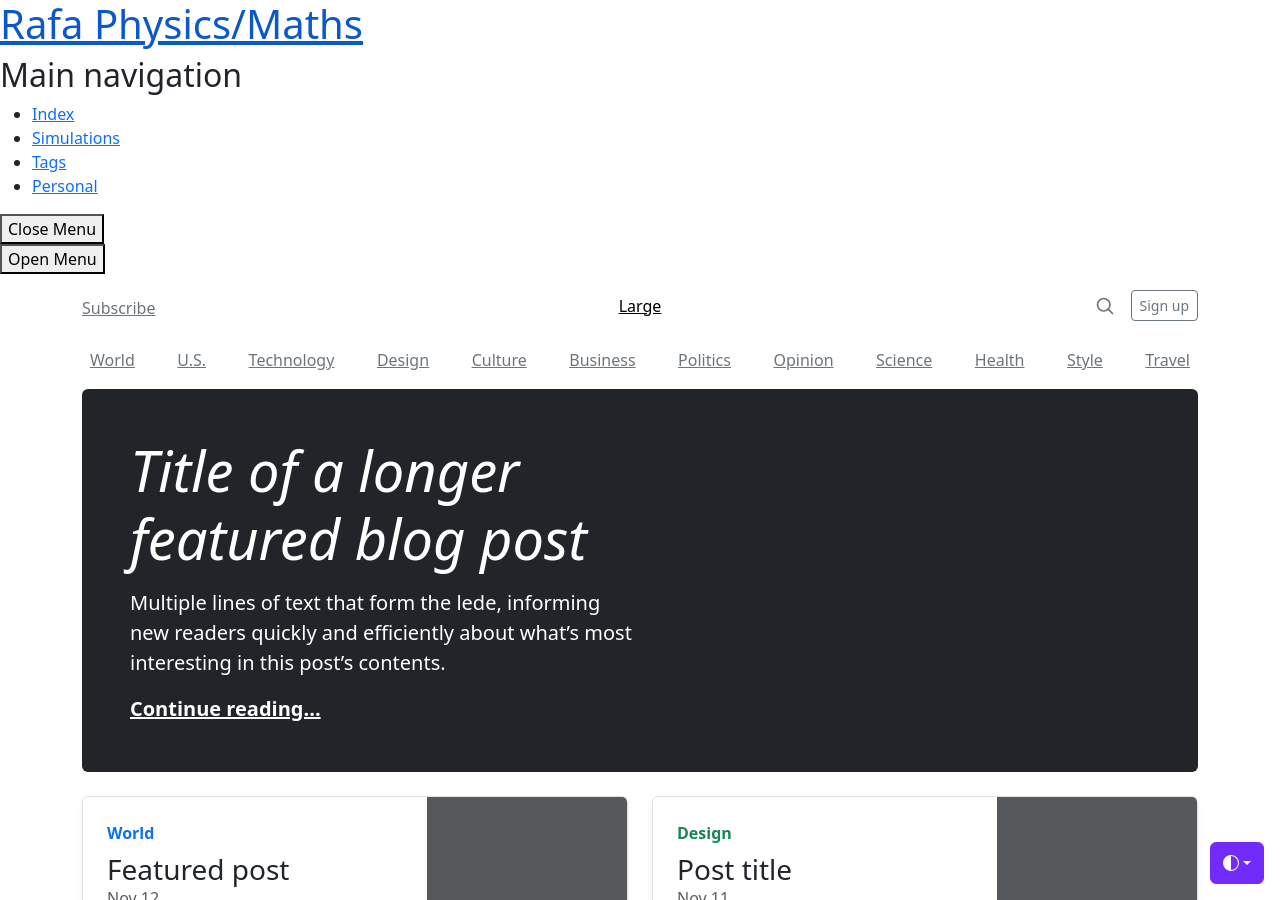
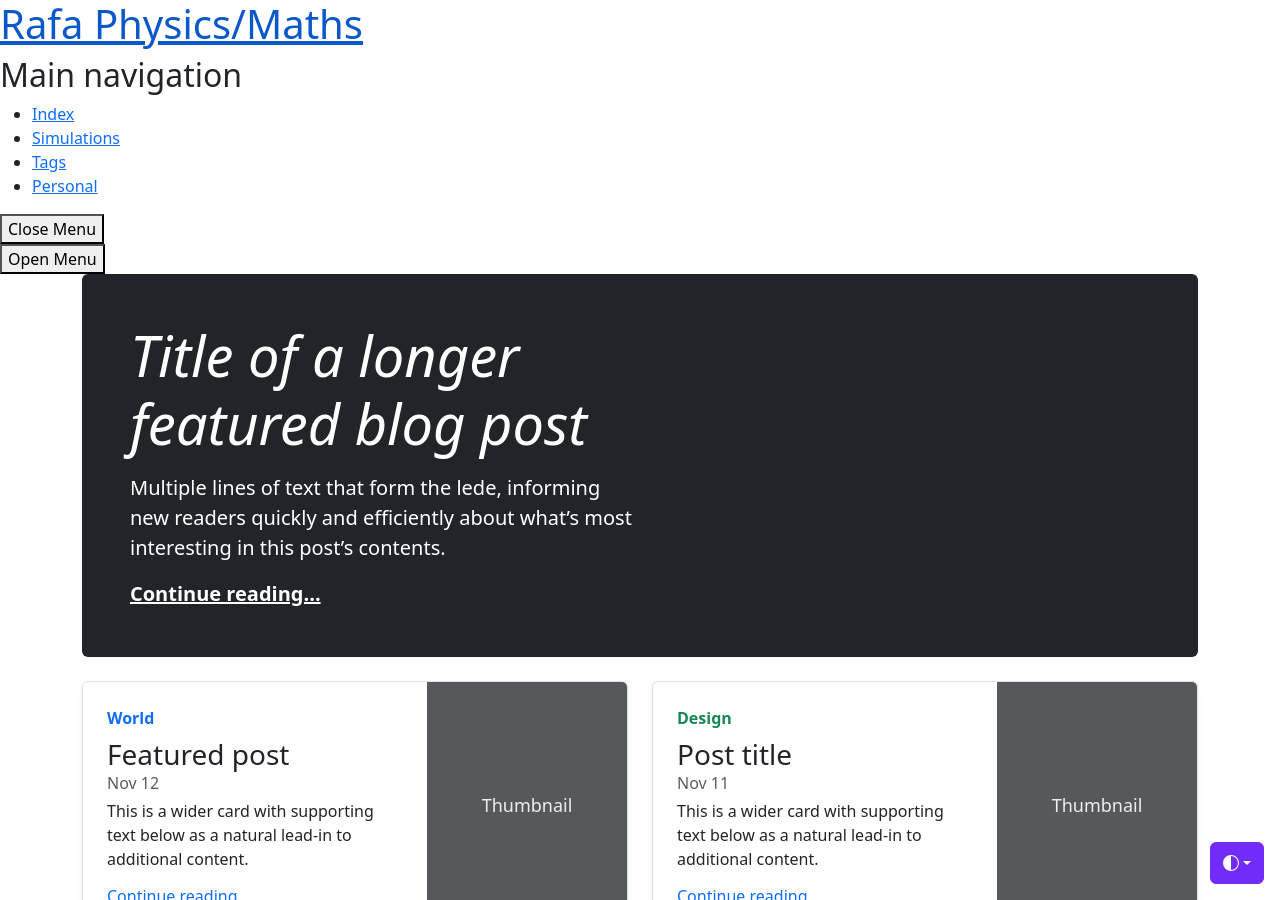
Before and after one commit to rafaf991/rafaf991.github.io, a Jekyll site: the page built from index.html, in a window 1280 px wide and 900 px high. Built offline with Jekyll 4.4.1, drawn with Linux system fonts in a browser that asks for light colours; the list of posts is cut into pages by our own code; some of the changed text lies outside the part shown.

Commit message:
new index

```diff
--- a/_layouts/default2.html
+++ b/_layouts/default2.html
@@ -103,11 +103,9 @@
 
 <body>
   <div id="page" class="site">
-   <div class=inner>
       {% include header.html %}
       {{content}}
       {% include footer.html %}
- </div>
   </div><!-- .site -->
 
   <!-- Scripts -->
--- a/index.html
+++ b/index.html
@@ -55,43 +55,6 @@ layout: default2
         </li>
       </ul>
     </div>
-
-
-<div class="container">
-  <header class="blog-header lh-1 py-3">
-    <div class="row flex-nowrap justify-content-between align-items-center">
-      <div class="col-4 pt-1">
-        <a class="link-secondary" href="#">Subscribe</a>
-      </div>
-      <div class="col-4 text-center">
-        <a class="blog-header-logo text-body-emphasis" href="#">Large</a>
-      </div>
-      <div class="col-4 d-flex justify-content-end align-items-center">
-        <a class="link-secondary" href="#" aria-label="Search">
-          <svg xmlns="http://www.w3.org/2000/svg" width="20" height="20" fill="none" stroke="currentColor" stroke-linecap="round" stroke-linejoin="round" stroke-width="2" class="mx-3" role="img" viewBox="0 0 24 24"><title>Search</title><circle cx="10.5" cy="10.5" r="7.5"/><path d="M21 21l-5.2-5.2"/></svg>
-        </a>
-        <a class="btn btn-sm btn-outline-secondary" href="#">Sign up</a>
-      </div>
-    </div>
-  </header>
-
-  <div class="nav-scroller py-1 mb-2">
-    <nav class="nav d-flex justify-content-between">
-      <a class="p-2 link-secondary" href="#">World</a>
-      <a class="p-2 link-secondary" href="#">U.S.</a>
-      <a class="p-2 link-secondary" href="#">Technology</a>
-      <a class="p-2 link-secondary" href="#">Design</a>
-      <a class="p-2 link-secondary" href="#">Culture</a>
-      <a class="p-2 link-secondary" href="#">Business</a>
-      <a class="p-2 link-secondary" href="#">Politics</a>
-      <a class="p-2 link-secondary" href="#">Opinion</a>
-      <a class="p-2 link-secondary" href="#">Science</a>
-      <a class="p-2 link-secondary" href="#">Health</a>
-      <a class="p-2 link-secondary" href="#">Style</a>
-      <a class="p-2 link-secondary" href="#">Travel</a>
-    </nav>
-  </div>
-</div>
 
 <main class="container">
   <div class="p-4 p-md-5 mb-4 rounded text-bg-dark">
@@ -296,17 +259,8 @@ layout: default2
 </main>
 
 <footer class="blog-footer">
-  <p>Blog template built for <a href="https://getbootstrap.com/">Bootstrap</a> by <a href="https://twitter.com/mdo">@mdo</a>.</p>
-  <p>
-    <a href="#">Back to top</a>
-  </p>
-</footer>
 
-
-
-
-
-{% if paginator.total_pages > 1 %}
+  {% if paginator.total_pages > 1 %}
 <nav class="pagination">
   <h2 class="screen-reader-text">Posts navigation</h2>
   <div class="nav-links">
@@ -320,6 +274,13 @@ layout: default2
   </div>
 </nav><!-- .pagination -->
 {% endif %}
+<p>
+  <a href="#">Back to top</a>
+</p>
+</footer>
+
+
+
 
 
 
```
